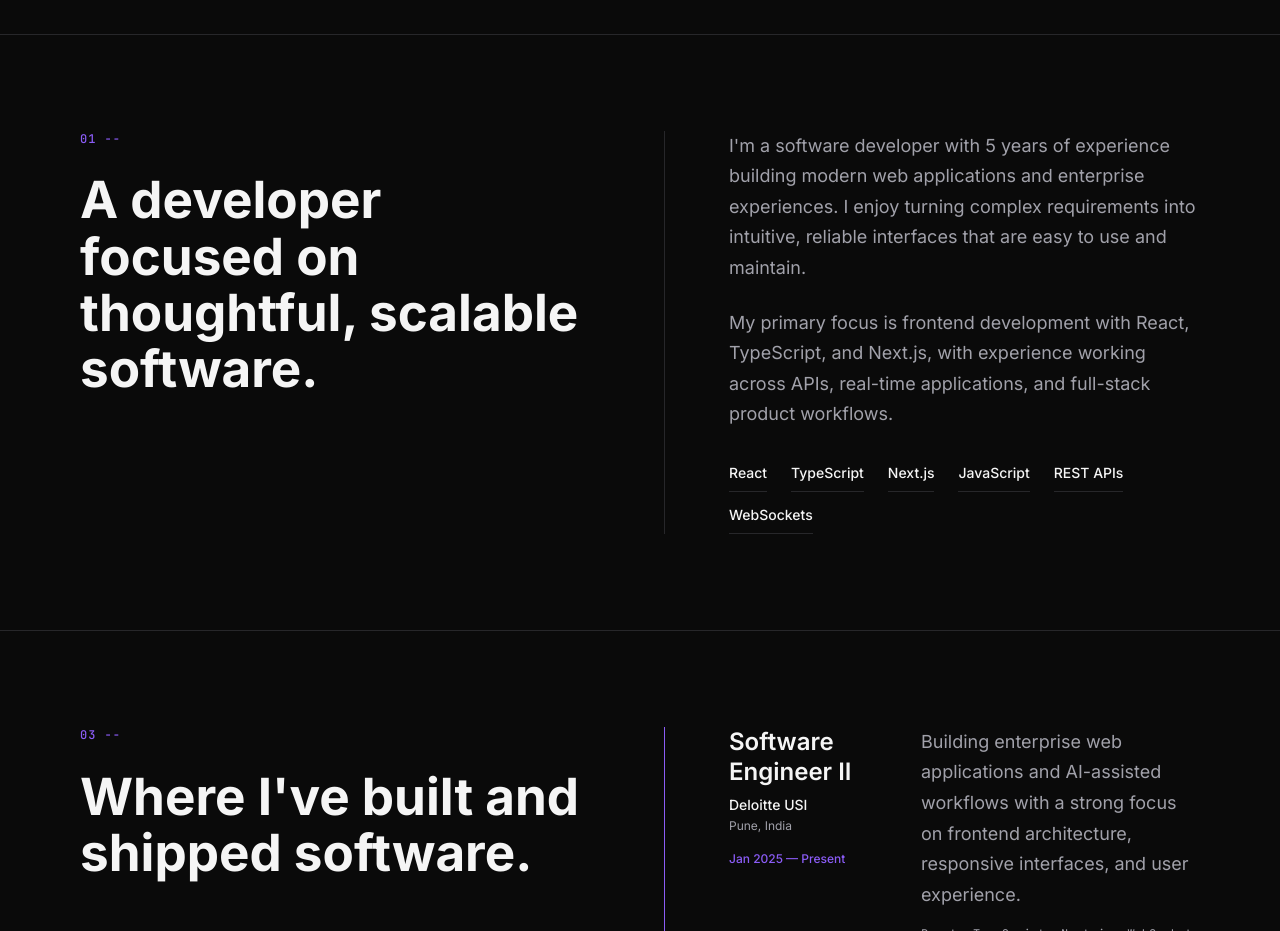
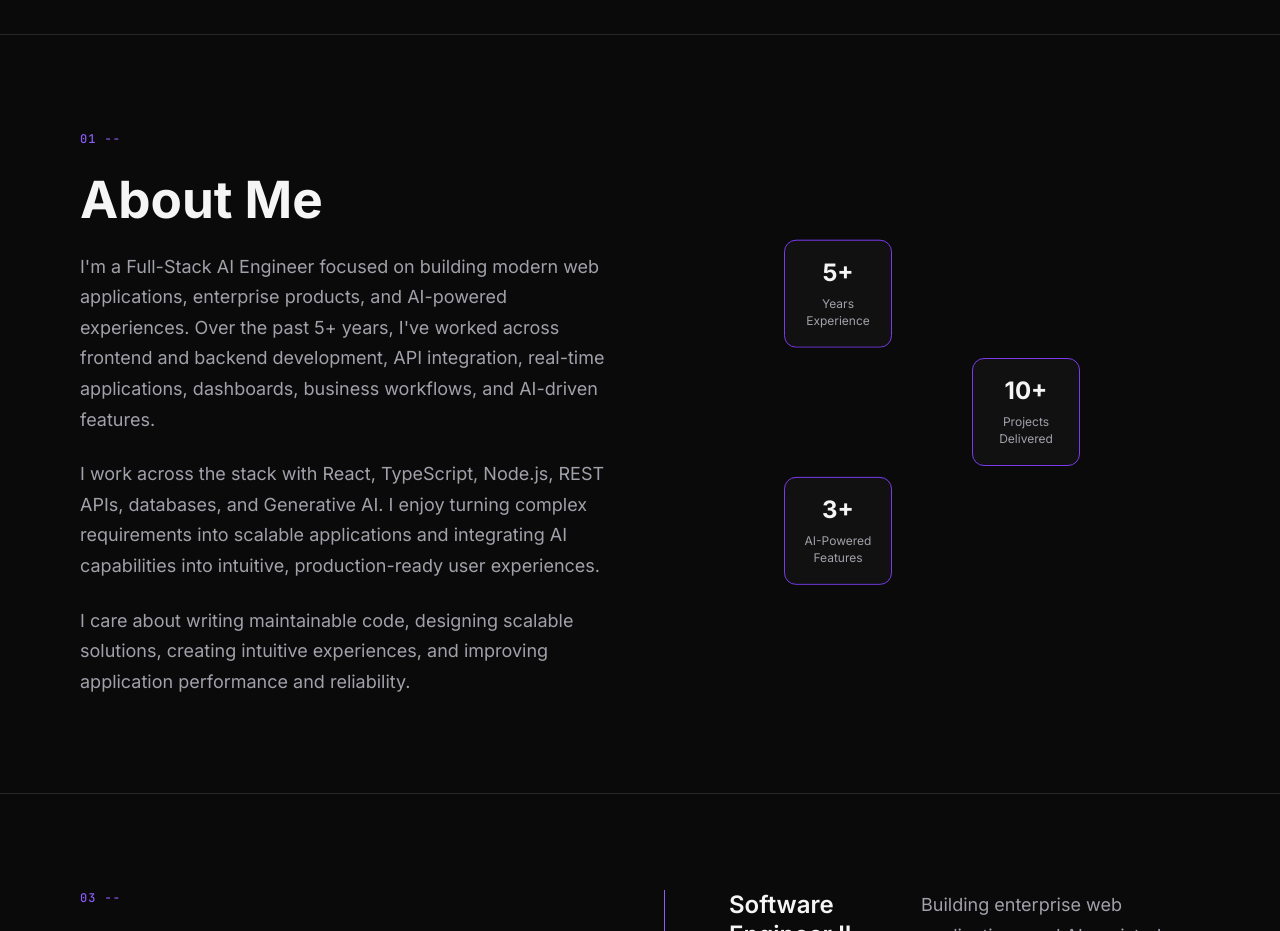
Before and after one commit to Prachi24599/my-portfolio, a React (Vite) app: page / in a window 1280 px wide. Shown: the part 780-1711 px from the top of the page. Built offline with nearby package versions, Linux system fonts and the light colour scheme.

Commit message:
Cards added in about section

```diff
--- a/src/sections/About.css
+++ b/src/sections/About.css
@@ -4,12 +4,19 @@
 
 .about__container {
   display: grid;
-  grid-template-columns: 1fr 1fr;
+  grid-template-columns: minmax(0, 1fr) minmax(0, 1fr);
   gap: var(--space-12);
+  justify-items: start;
+}
+
+.about__main {
+  width: 100%;
+  max-width: 72ch;
 }
 
 .about__heading {
-  padding-right: var(--space-8);
+  width: 100%;
+  padding-right: 0;
 }
 
 .about__label {
@@ -27,8 +34,8 @@
 }
 
 .about__content {
-  border-left: 1px solid var(--color-border);
-  padding-left: var(--space-16);
+  width: 100%;
+  margin-top: var(--space-6);
 }
 
 .about__content p {
@@ -39,6 +46,120 @@
 
 .about__content p + p {
   margin-top: var(--space-6);
+}
+
+.about__stats {
+  display: grid;
+  grid-template-columns: repeat(2, 108px);
+  grid-template-rows: repeat(3, 108px);
+  column-gap: var(--space-20);
+  row-gap: var(--space-3);
+  justify-content: center;
+  width: 100%;
+  align-self: center;
+}
+
+.about__stat-card {
+  display: flex;
+  aspect-ratio: 1;
+  flex-direction: column;
+  align-items: center;
+  justify-content: center;
+  gap: var(--space-2);
+  border: 1px solid var(--color-accent);
+  border-radius: var(--radius-default);
+  padding: var(--space-2);
+  text-align: center;
+  background-color: var(--color-surface);
+  transition:
+    transform 500ms ease,
+    box-shadow 180ms ease,
+    border-color 180ms ease;
+}
+
+.about__stats .about__stat-card {
+  opacity: 0;
+  transform: translateY(12px);
+}
+
+.about__stats.is-visible .about__stat-card {
+  animation:
+    about-stat-enter 500ms ease forwards,
+    about-stat-breathe 2.8s ease-in-out 700ms infinite,
+    about-stat-float 3s ease-in-out 700ms infinite;
+  translate: 0 0;
+}
+
+.about__stats.is-visible .about__stat-card:nth-child(2) {
+  animation-delay: 100ms, 900ms, 1100ms;
+}
+
+.about__stats.is-visible .about__stat-card:nth-child(3) {
+  animation-delay: 200ms, 1100ms, 1300ms;
+}
+
+.about__stats .about__stat-card:nth-child(1) {
+  grid-column: 1;
+  grid-row: 1;
+}
+
+.about__stats .about__stat-card:nth-child(2) {
+  grid-column: 2;
+  grid-row: 2;
+}
+
+.about__stats .about__stat-card:nth-child(3) {
+  grid-column: 1;
+  grid-row: 3;
+}
+
+.about__stat-card:hover {
+  border-color: var(--color-accent-hover);
+  box-shadow: 0 8px 24px rgb(124 58 237 / 18%);
+  transform: translateY(-3px) scale(1.02);
+}
+
+@keyframes about-stat-enter {
+  to {
+    opacity: 1;
+    transform: translateY(0);
+  }
+}
+
+@keyframes about-stat-breathe {
+  0%,
+  42%,
+  58%,
+  100% {
+    box-shadow: 0 0 0 rgb(124 58 237 / 0%);
+  }
+
+  50% {
+    box-shadow: 0 0 18px rgb(124 58 237 / 34%);
+  }
+}
+
+@keyframes about-stat-float {
+  0%,
+  100% {
+    translate: 0 0;
+  }
+
+  50% {
+    translate: 0 -5px;
+  }
+}
+
+.about__stat-card strong {
+  color: var(--color-text-primary);
+  font-size: var(--font-size-h3);
+  line-height: var(--line-height-h3);
+}
+
+.about__stat-card span {
+  color: var(--color-text-secondary);
+  font-size: var(--font-size-caption);
+  line-height: var(--line-height-caption);
 }
 
 .about__technologies {
@@ -63,16 +184,26 @@
   .about__container {
     gap: var(--space-12);
   }
-
-  .about__content {
-    padding-left: var(--space-12);
-  }
 }
 
 @media (max-width: 768px) {
   .about__container {
     grid-template-columns: 1fr;
-    gap: var(--space-8);
+    gap: 0;
+  }
+
+  .about__stats {
+    grid-template-columns: repeat(3, minmax(0, 1fr));
+    grid-template-rows: none;
+    max-width: none;
+    margin-top: var(--space-8);
+  }
+
+  .about__stats .about__stat-card:nth-child(1),
+  .about__stats .about__stat-card:nth-child(2),
+  .about__stats .about__stat-card:nth-child(3) {
+    grid-column: auto;
+    grid-row: auto;
   }
 
   .about__heading {
@@ -95,11 +226,16 @@
   .about__technologies {
     margin-top: var(--space-6);
   }
+
+  .about__stats {
+    gap: var(--space-3);
+    margin-top: var(--space-6);
+  }
 }
 
 @media (max-width: 480px) {
   .about__container {
-    gap: var(--space-6);
+    gap: 0;
   }
 
   .about__content p + p {
@@ -111,4 +247,28 @@
     row-gap: var(--space-2);
     margin-top: var(--space-6);
   }
+
+  .about__stats {
+    gap: var(--space-2);
+  }
+
+  .about__stat-card {
+    padding: var(--space-2);
+  }
 }
+
+@media (prefers-reduced-motion: reduce) {
+  .about__stat-card {
+    transition: none;
+  }
+
+  .about__stat-card:hover {
+    transform: none;
+  }
+
+  .about__stats .about__stat-card {
+    opacity: 1;
+    animation: none;
+    transform: none;
+  }
+}
--- a/src/sections/About.tsx
+++ b/src/sections/About.tsx
@@ -12,32 +12,48 @@ function About() {
       className={`about section reveal ${isInView ? 'is-visible' : ''}`}
     >
       <Container className="about__container">
+        <div className="about__main">
           <div className={`about__heading reveal reveal-delay-1 ${isInView ? 'is-visible' : ''}`}>
             <p className="about__label">01 -- </p>
-          <h2>A developer focused on thoughtful, scalable software.</h2>
+            <h2>About Me</h2>
           </div>
 
           <div className={`about__content reveal reveal-delay-2 ${isInView ? 'is-visible' : ''}`}>
             <p>
-            I&apos;m a software developer with 5 years of experience building
-            modern web applications and enterprise experiences. I enjoy
-            turning complex requirements into intuitive, reliable interfaces
-            that are easy to use and maintain.
+              I&apos;m a Full-Stack AI Engineer focused on building modern web
+              applications, enterprise products, and AI-powered experiences. Over
+              the past 5+ years, I&apos;ve worked across frontend and backend
+              development, API integration, real-time applications, dashboards,
+              business workflows, and AI-driven features.
             </p>
             <p>
-            My primary focus is frontend development with React, TypeScript,
-            and Next.js, with experience working across APIs, real-time
-            applications, and full-stack product workflows.
+              I work across the stack with React, TypeScript, Node.js, REST APIs,
+              databases, and Generative AI. I enjoy turning complex requirements
+              into scalable applications and integrating AI capabilities into
+              intuitive, production-ready user experiences.
             </p>
+            <p>
+              I care about writing maintainable code, designing scalable
+              solutions, creating intuitive experiences, and improving
+              application performance and reliability.
+            </p>
+          </div>
 
-          <ul className="about__technologies">
-            <li>React</li>
-            <li>TypeScript</li>
-            <li>Next.js</li>
-            <li>JavaScript</li>
-            <li>REST APIs</li>
-            <li>WebSockets</li>
-          </ul>
+        </div>
+
+        <div className={`about__stats ${isInView ? 'is-visible' : ''}`} aria-label="Career highlights">
+          <article className="about__stat-card">
+            <strong>5+</strong>
+            <span>Years Experience</span>
+          </article>
+          <article className="about__stat-card">
+            <strong>10+</strong>
+            <span>Projects Delivered</span>
+          </article>
+          <article className="about__stat-card">
+            <strong>3+</strong>
+            <span>AI-Powered Features</span>
+          </article>
         </div>
       </Container>
     </section>
```
Lines whose indentation alone changed are shown as unchanged.
